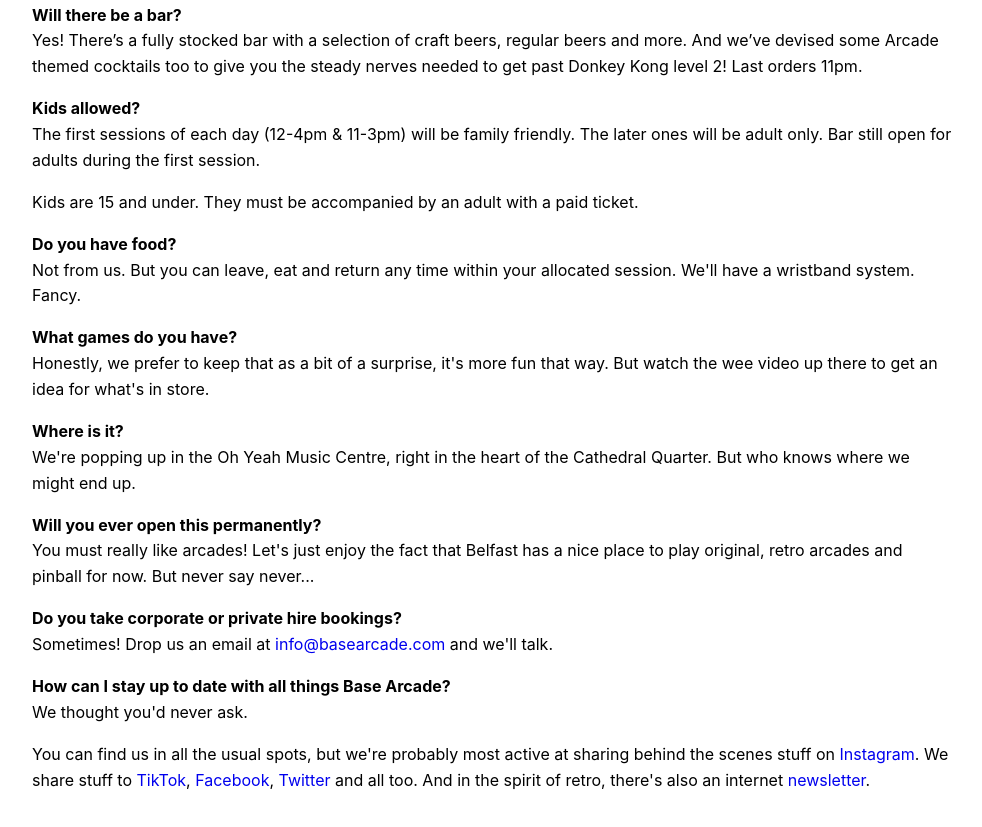
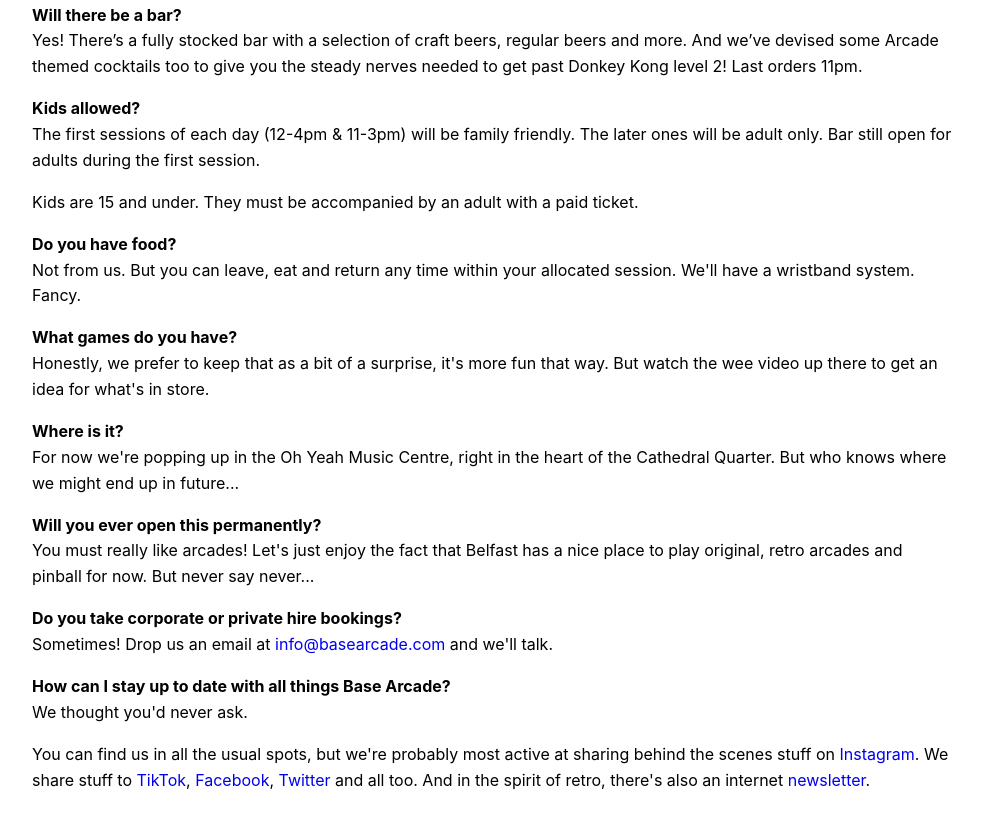
Before and after one commit to itsdavidhughes/base, a plain HTML site: page index.html in a window 1280 px wide. Shown: the part 2081-2908 px from the top of the page, without its empty margins (148-1130 px from the left). Drawn offline with nearby package versions, Linux system fonts and the light colour scheme.

Commit message:
Update index.html

```diff
--- a/index.html
+++ b/index.html
@@ -576,7 +576,7 @@
 		<p>Honestly, we prefer to keep that as a bit of a surprise, it's more fun that way. But watch the wee video up there to get an idea for what's in store.</p>
 
 		<h5>Where is it?</h5>
-		<p>We're popping up in the Oh Yeah Music Centre, right in the heart of the Cathedral Quarter. But who knows where we might end up.</p>
+		<p>For now we're popping up in the Oh Yeah Music Centre, right in the heart of the Cathedral Quarter. But who knows where we might end up in future...</p>
 
 		<h5>Will you ever open this permanently?</h5>
 		<p>You must really like arcades! Let's just enjoy the fact that Belfast has a nice place to play original, retro arcades and pinball for now. But never say never...</p>
```
